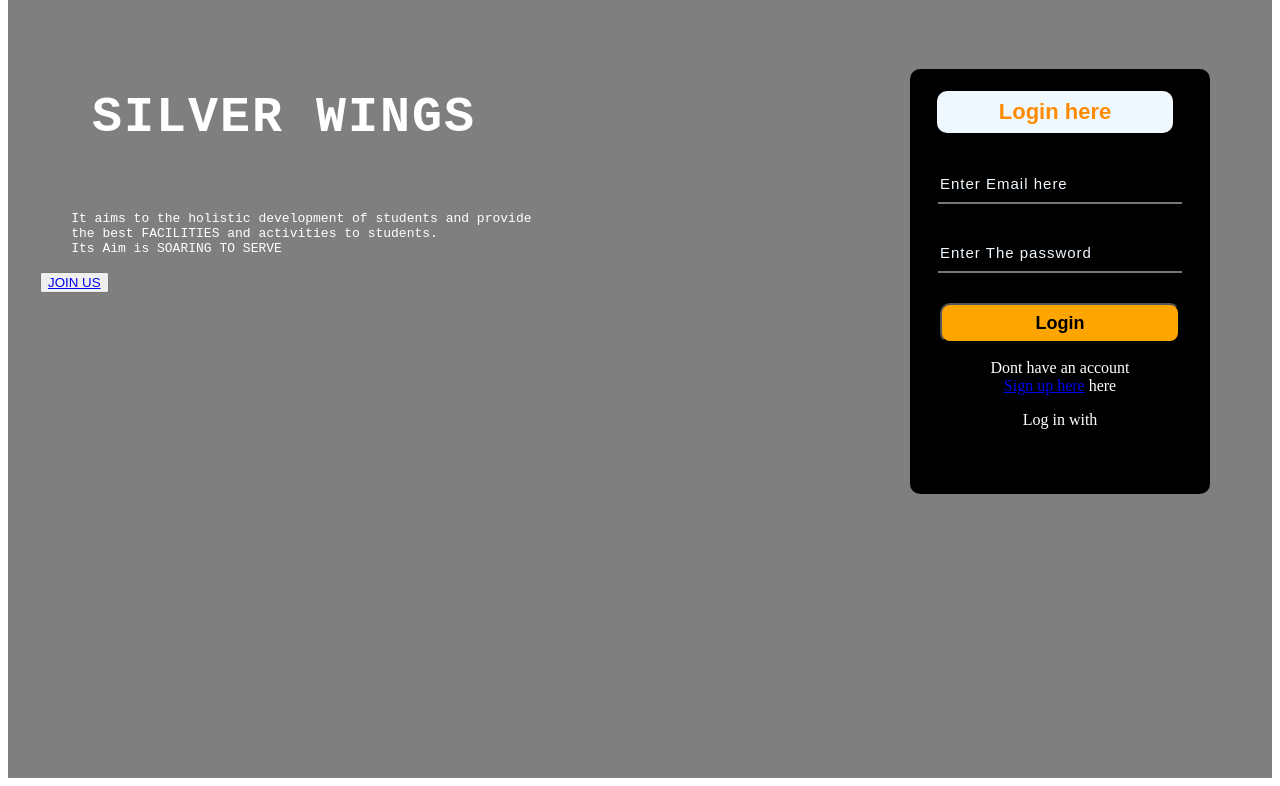
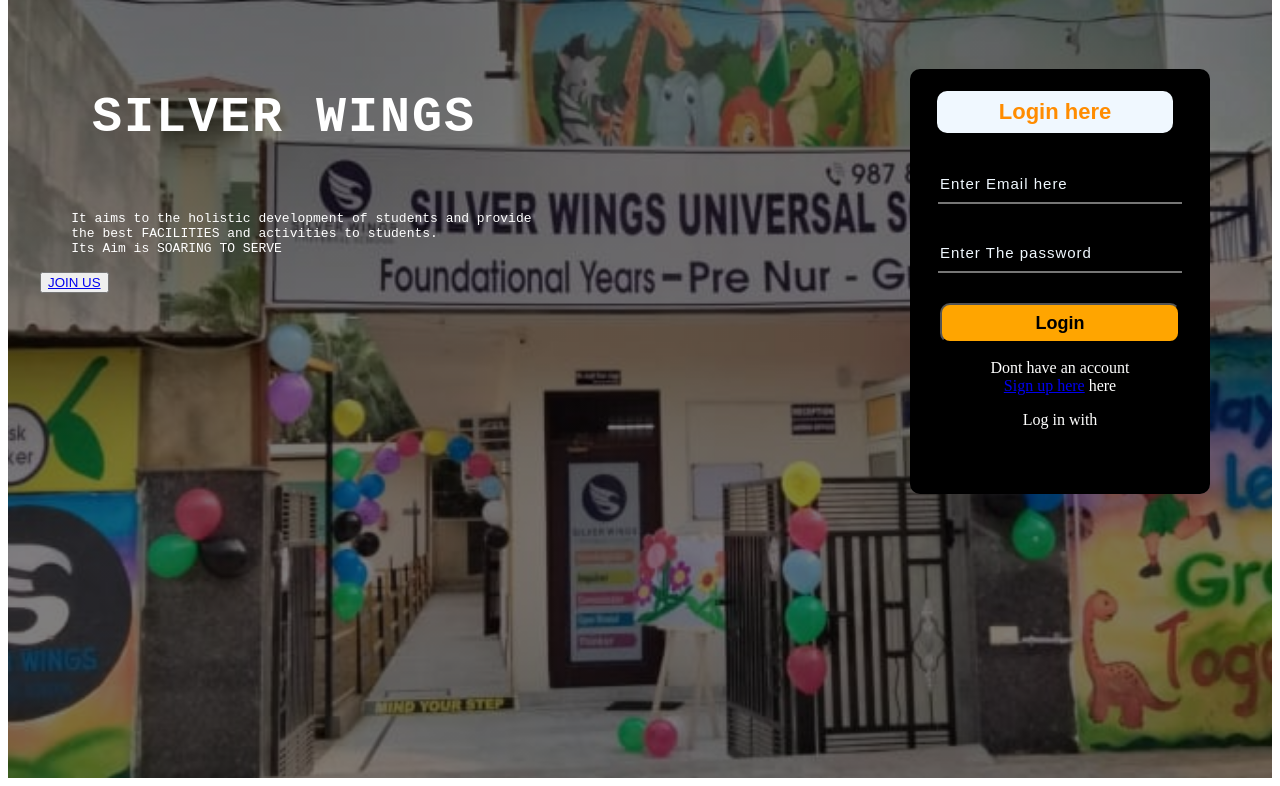
Before and after one commit to Sehajvir12/silverwingsuniversalschool, a plain HTML site: page index.html in a window 1280 px wide. Shown: the part 102-888 px from the top of the page. Drawn offline with Linux system fonts and the light colour scheme.

Commit message:
Update style.css

```diff
--- a/style.css
+++ b/style.css
@@ -6,7 +6,7 @@
 .main{
     width: 100%;
     background: linear-gradient(to top, rgba(0,0,0,0.5)50%,rgba(0,0,0,0.5)50%,rgba(0,0,0,0.5)50%),
-     url(img/main.jpeg);
+     url(main.jpeg);
     background-position: center;
     background-size: cover;
  height: 109vh;
```
